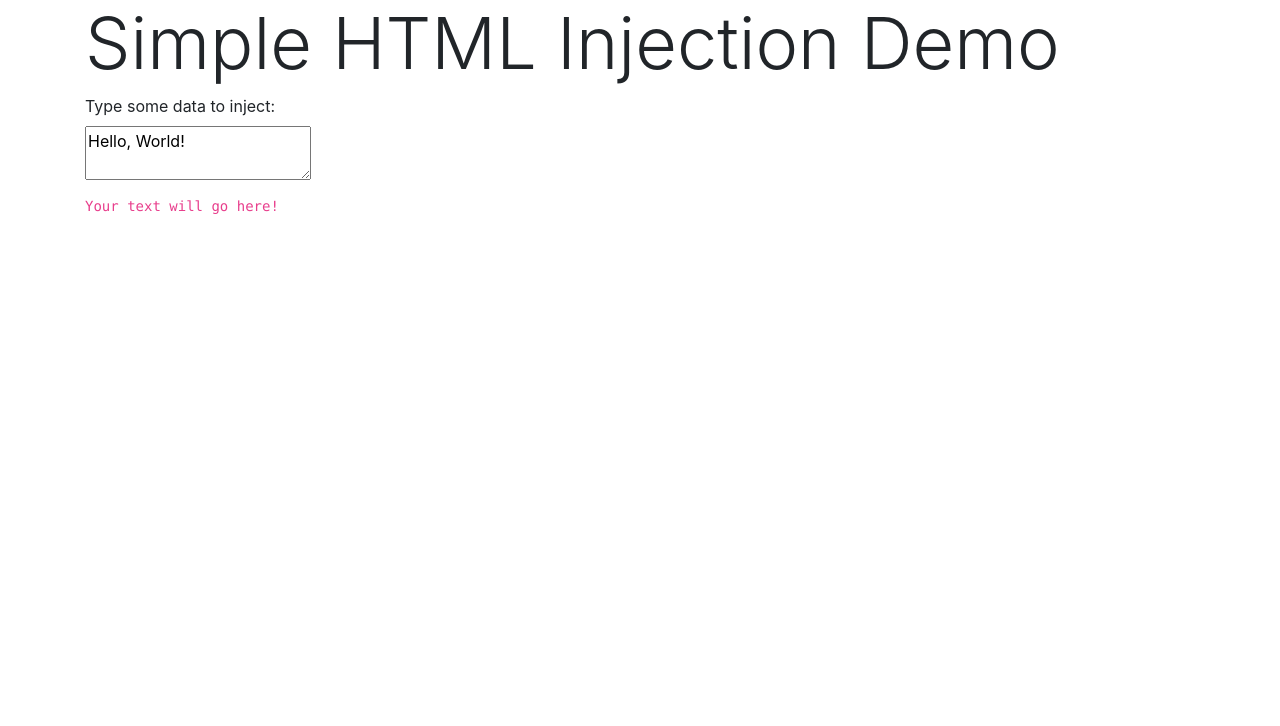
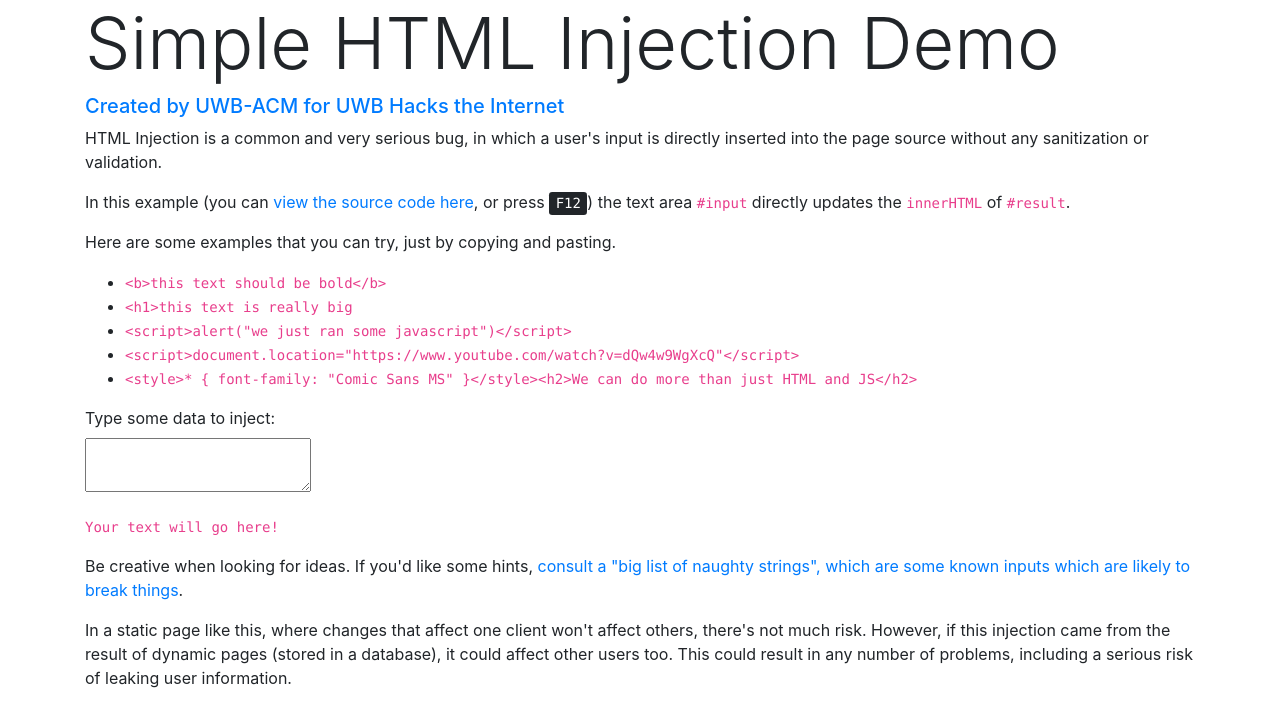
Before and after one commit to UWB-ACM/Simple-HTML-Injection-Demo, a plain HTML site: page index.html in a window 1280 px wide. Drawn offline with nearby package versions, Linux system fonts and the light colour scheme.

Commit message:
got the html injection page working

```diff
--- a/index.html
+++ b/index.html
@@ -1,39 +1,78 @@
+<!DOCTYPE html>
 <html>
     <head>
+        <meta charset="utf-8" />
         <title>Simple HTML Injection Demo</title>
         <!-- bootstrap css -->
         <link rel="stylesheet" href="https://stackpath.bootstrapcdn.com/bootstrap/4.3.1/css/bootstrap.min.css" integrity="sha384-ggOyR0iXCbMQv3Xipma34MD+dH/1fQ784/j6cY/iJTQUOhcWr7x9JvoRxT2MZw1T" crossorigin="anonymous">
-
         <style type="text/stylesheet">
         </style>
-
-        <script type="type/javascript">
-            function update()
-            {
-                var el = document.getElementById("result");
-                var input = document.getElementById("input");
-                el.innerHTML = input.innerHTML;
-            }
-        </script>
     </head>
     <body>
         <div class="container">
             <h1 class="display-3">Simple HTML Injection Demo</h1>
+            <h5><a href="https://github.com/UWB-ACM/Simple-HTML-Injection-Demo">Created by UWB-ACM for UWB Hacks the Internet</a></h2>
+            <p>
+                HTML Injection is a common and very serious bug, in which a user's input is directly inserted into the page source
+                without any sanitization or validation.
+            </p>
+            <p>
+                In this example (you can <a href="https://github.com/UWB-ACM/Simple-HTML-Injection-Demo">view the source code here</a>, or press <kbd>F12</kbd>)
+                the text area <code>#input</code> directly updates the <code>innerHTML</code> of <code>#result</code>.
+            </p>
+            <p>
+                Here are some examples that you can try, just by copying and pasting.
+                <ul>
+                    <li><code>&lt;b&gt;this text should be bold&lt;/b&gt;</code></li>
+                    <li><code>&lt;h1&gt;this text is really big</code></li>
+                    <li><code>&lt;script&gt;alert("we just ran some javascript")&lt;/script&gt;</code></li>
+                    <li><code>&lt;script&gt;document.location=&quot;https://www.youtube.com/watch?v=dQw4w9WgXcQ&quot;&lt;/script&gt;</code></li>
+                    <li><code>&lt;style&gt;* { font-family: &quot;Comic Sans MS&quot; }&lt;/style&gt;&lt;h2&gt;We can do more than just HTML and JS&lt;/h2&gt;</code></li>
+                </ul>
+            </p>
             <form>
                 <div class="form-group">
                     <label>Type some data to inject:</label>
                     <br />
-                    <textarea id="input" name="data" onkeydown="update();">Hello, World!</textarea>
+                    <textarea id="input" name="data" oninput="window.update();"></textarea>
                 </div>
             </form>
-            <code id="result">
-                Your text will go here!
-            </code>
+            <p>
+                <code id="result">
+                    Your text will go here!
+                </code>
+            </p>
+            <p>
+                Be creative when looking for ideas. If you'd like some hints, <a href="https://github.com/minimaxir/big-list-of-naughty-strings">
+                consult a "big list of naughty strings", which are some known inputs which are likely to break things</a>.
+            </p>
+            <p>
+                In a static page like this, where changes that affect one client won't affect others, there's not much risk. However,
+                if this injection came from the result of dynamic pages (stored in a database), it could affect other users too.
+                This could result in any number of problems, including a serious risk of leaking user information.
+            </p>
         </div>
 
         <!-- bootstrap stuff-->
         <script src="https://code.jquery.com/jquery-3.3.1.slim.min.js" integrity="sha384-q8i/X+965DzO0rT7abK41JStQIAqVgRVzpbzo5smXKp4YfRvH+8abtTE1Pi6jizo" crossorigin="anonymous"></script>
         <script src="https://cdnjs.cloudflare.com/ajax/libs/popper.js/1.14.7/umd/popper.min.js" integrity="sha384-UO2eT0CpHqdSJQ6hJty5KVphtPhzWj9WO1clHTMGa3JDZwrnQq4sF86dIHNDz0W1" crossorigin="anonymous"></script>
         <script src="https://stackpath.bootstrapcdn.com/bootstrap/4.3.1/js/bootstrap.min.js" integrity="sha384-JjSmVgyd0p3pXB1rRibZUAYoIIy6OrQ6VrjIEaFf/nJGzIxFDsf4x0xIM+B07jRM" crossorigin="anonymous"></script>
+
+        <script type="text/javascript">
+            // wait until everything is loaded
+            $(document).ready ( function()
+            {
+                // define this function under the window object so that it can be accessed from anywhere
+                window.update = function()
+                {
+                    console.log('aaa');
+                    // get the text field and the div that we are going to update with jQuery
+                    var el = $("#result");
+                    var input = $("#input");
+                    // set the innerHTML with jQuery
+                    el.html(input.val());
+                }
+            });
+        </script>
     </body>
 </html>
```
